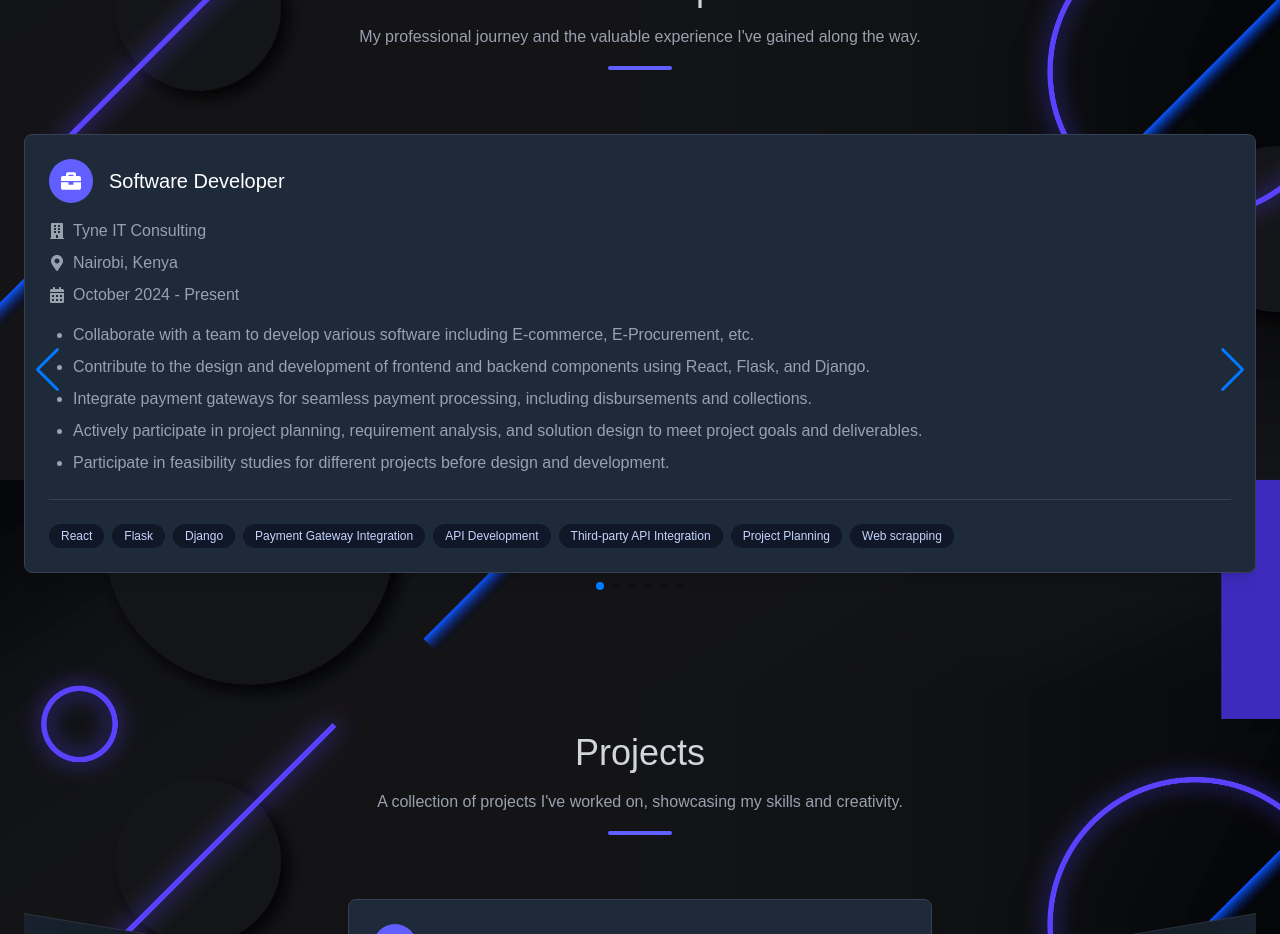
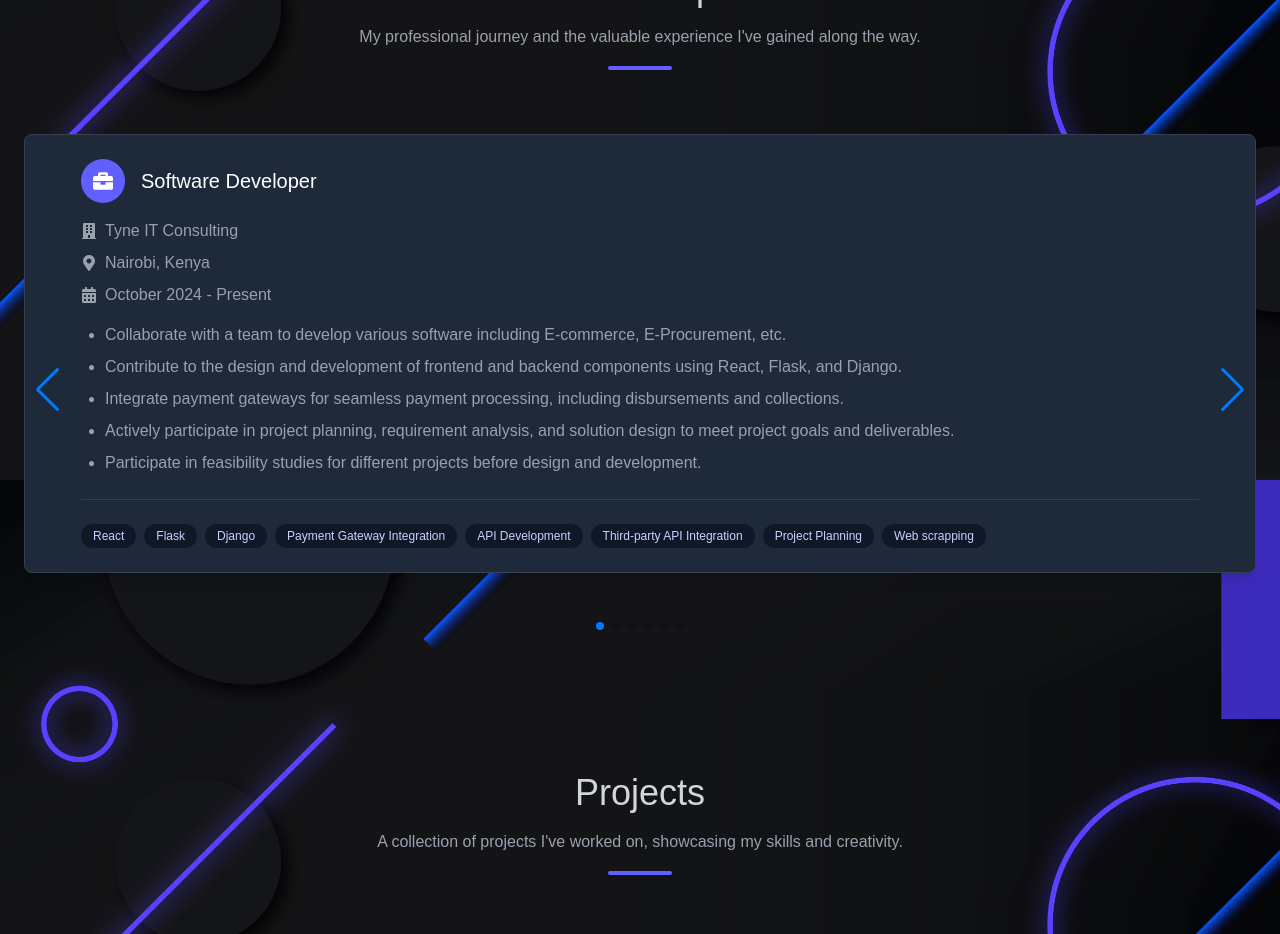
Before and after one commit to MuchokiDavid/my-portfolio, a React (Vite) app: page / in a window 1280 px wide. Shown: the part 2080-3014 px from the top of the page. Built offline with nearby package versions, Linux system fonts and the light colour scheme.

Commit message:
Update Experience component styling for improved layout and responsiveness

```diff
--- a/src/components/Experience.jsx
+++ b/src/components/Experience.jsx
@@ -275,7 +275,7 @@ export default function Experience() {
           >
             {experiences.map((exp, index) => (
               <SwiperSlide key={index} className="snap-center">
-                <div className="h-full bg-gray-800 bg-opacity-40 p-4 md:p-6 rounded-lg border border-gray-700 hover:border-indigo-500 transition-all duration-300 shadow-lg hover:shadow-indigo-500/20">
+                <div className="h-full bg-gray-800 bg-opacity-40 p-4 md:py-6 md:px-14 rounded-lg border border-gray-700 hover:border-indigo-500 transition-all duration-300 shadow-lg hover:shadow-indigo-500/20">
                   <div className="flex items-center mb-4">
                     <div className="bg-indigo-500 text-white p-2 md:p-3 rounded-full mr-3 md:mr-4">
                       <FaBriefcase className="text-lg md:text-xl" />
```
